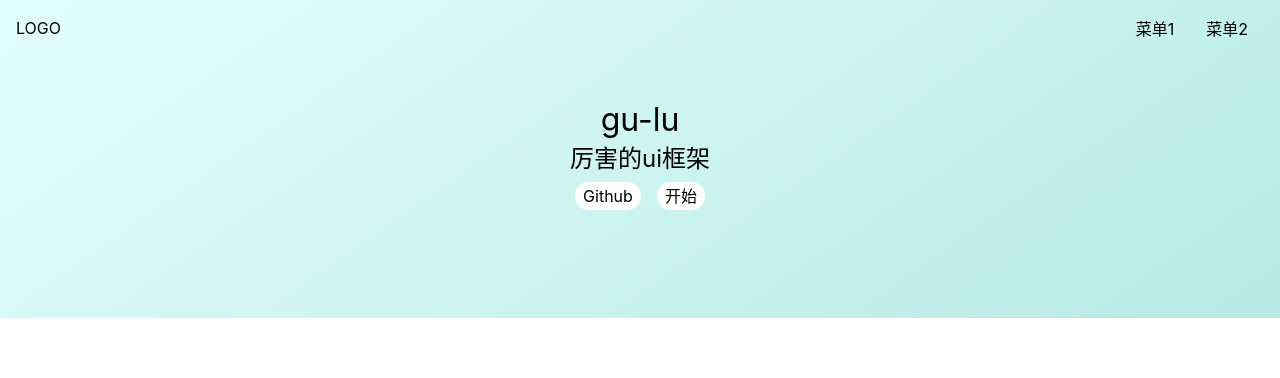
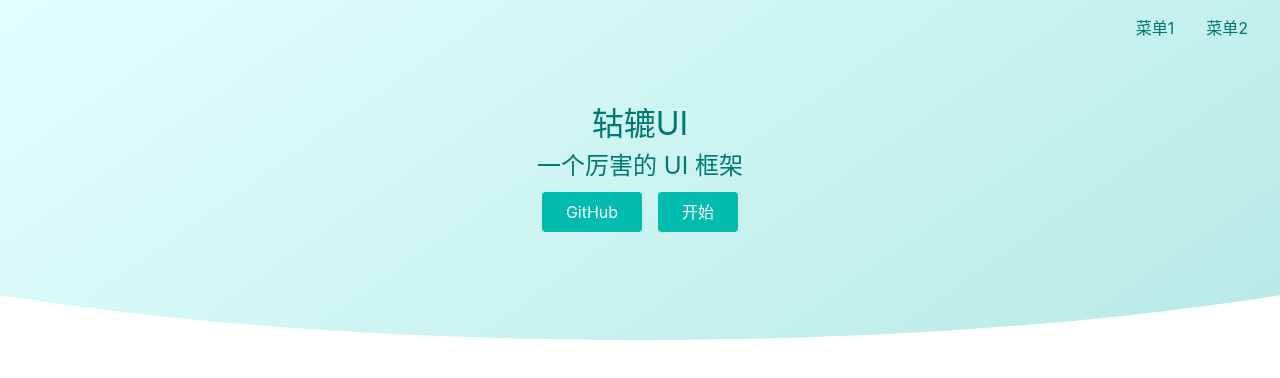
Before and after one commit to LarryZhaoSSS/vue3-ui-parts, a Vue app: page / in a window 1280 px wide. Shown: the top 378 px of the page. Built offline with nearby package versions, Linux system fonts and the light colour scheme.

Commit message:
clip-path

```diff
--- a/index.html
+++ b/index.html
@@ -5,6 +5,7 @@
     <link rel="icon" href="/favicon.ico" />
     <meta name="viewport" content="width=device-width, initial-scale=1.0" />
     <title>Vite App</title>
+    <script src="//at.alicdn.com/t/font_2057051_9ta5kvxsl9d.js"></script>
   </head>
   <body>
     <div id="app"></div>
--- a/src/components/TopNav.vue
+++ b/src/components/TopNav.vue
@@ -1,6 +1,10 @@
 <template>
 <div class="topnav">
-  <div class="logo" @click="toggleMenu">LOGO</div>
+  <div class="logo" @click="toggleMenu">
+    <svg class="icon">
+      <use xlink:href="#icon-king"></use>
+    </svg>
+  </div>
   <ul class="menu">
     <li>菜单1</li>
     <li>菜单2</li>
@@ -28,7 +32,10 @@
 </script>
 
 <style lang="scss" scoped>
+$color:#007974;
+
 .topnav {
+  color: $color;
   display: flex;
   padding: 16px;
   position: fixed;
--- a/src/index.scss
+++ b/src/index.scss
@@ -11,7 +11,7 @@
   text-decoration: none;
   color: inherit;
   &:hover {
-    border-bottom: 1px solid;
+    text-decoration: underline;
     cursor: pointer;
   }
 }
@@ -25,9 +25,18 @@
 }
 body {
   font-size: 16px;
+  line-height: 1.5;
+  color: #1d2c40;
   font-family: -apple-system, 'Noto Sans', 'Helvetica Neue', Helvetica,
     'Nimbus Sans L', Arial, 'Liberation Sans', 'PingFang SC', 'Hiragino Sans GB',
     'Noto Sans CJK SC', 'Source Han Sans SC', 'Source Han Sans CN',
     'Microsoft YaHei', 'Wenquanyi Micro Hei', 'WenQuanYi Zen Hei', 'ST Heiti',
     SimHei, 'WenQuanYi Zen Hei Sharp', sans-serif;
 }
+.icon {
+  width: 1em;
+  height: 1em;
+  vertical-align: -0.15em;
+  fill: currentColor;
+  overflow: hidden;
+}
--- a/src/views/Home.vue
+++ b/src/views/Home.vue
@@ -1,13 +1,26 @@
 <template>
-<div class="topnavAndBanner">
-  <top-nav></top-nav>
-  <div class="banner">
-    <h1>gu-lu</h1>
-    <h2>厉害的ui框架</h2>
-    <p class="actions">
-      <a href>Github</a>
-      <router-link to="/doc">开始</router-link>
-    </p>
+<div>
+  <div class="topnavAndBanner">
+    <TopNav />
+    <div class="banner">
+      <h1>轱辘UI</h1>
+      <h2>一个厉害的 UI 框架</h2>
+      <p class="actions">
+        <a href="https://github.com">GitHub</a>
+        <router-link to="/doc">开始</router-link>
+      </p>
+    </div>
+  </div>
+  <div class="features">
+    <svg class="icon">
+      <use xlink:href="#icon-vue"></use>
+    </svg>
+    <svg class="icon">
+      <use xlink:href="#icon-ts"></use>
+    </svg>
+    <svg class="icon">
+      <use xlink:href="#icon-light"></use>
+    </svg>
   </div>
 </div>
 </template>
@@ -22,11 +35,24 @@
 </script>
 
 <style lang="scss" scoped>
+$green:#02bcb0;
+$border-radius:4px;
+$color:#007974;
+
 .topnavAndBanner {
   background: linear-gradient(145deg, rgba(227, 255, 253, 1) 0%, rgba(183, 233, 230, 1) 100%);
+  clip-path: ellipse(80% 60% at 50% 40%);
+}
+
+.features {
+  >svg {
+    width: 64px;
+    height: 64px;
+  }
 }
 
 .banner {
+  color: $color;
   padding: 100px 0;
   display: flex;
   justify-content: center;
@@ -38,13 +64,15 @@
 
     a {
       margin: 0 8px;
-      background: #fff;
+      background: $green;
+      color: white;
       display: inline-block;
-      $h: 28px;
-      height: $h;
-      line-height: $h;
-      border-radius: $h/2;
-      padding: 0 8px;
+      border-radius: $border-radius;
+      padding: 8px 24px;
+
+      &:hover {
+        text-decoration: none;
+      }
     }
   }
 }
```
